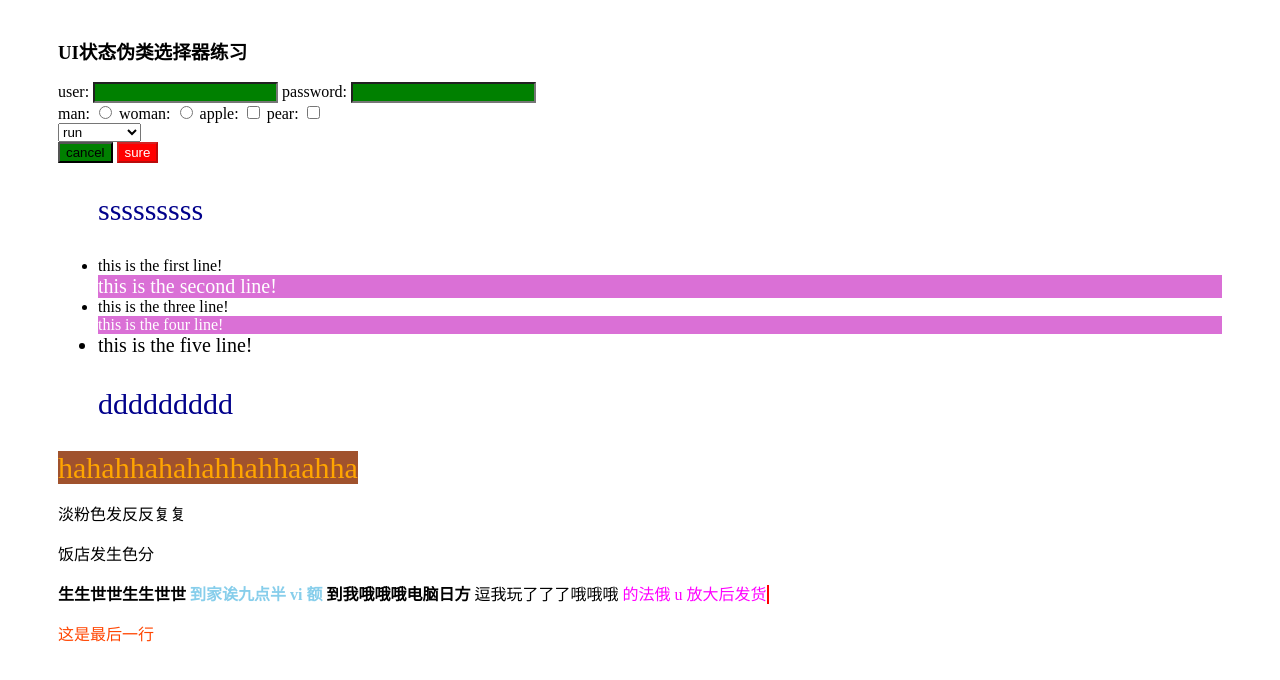
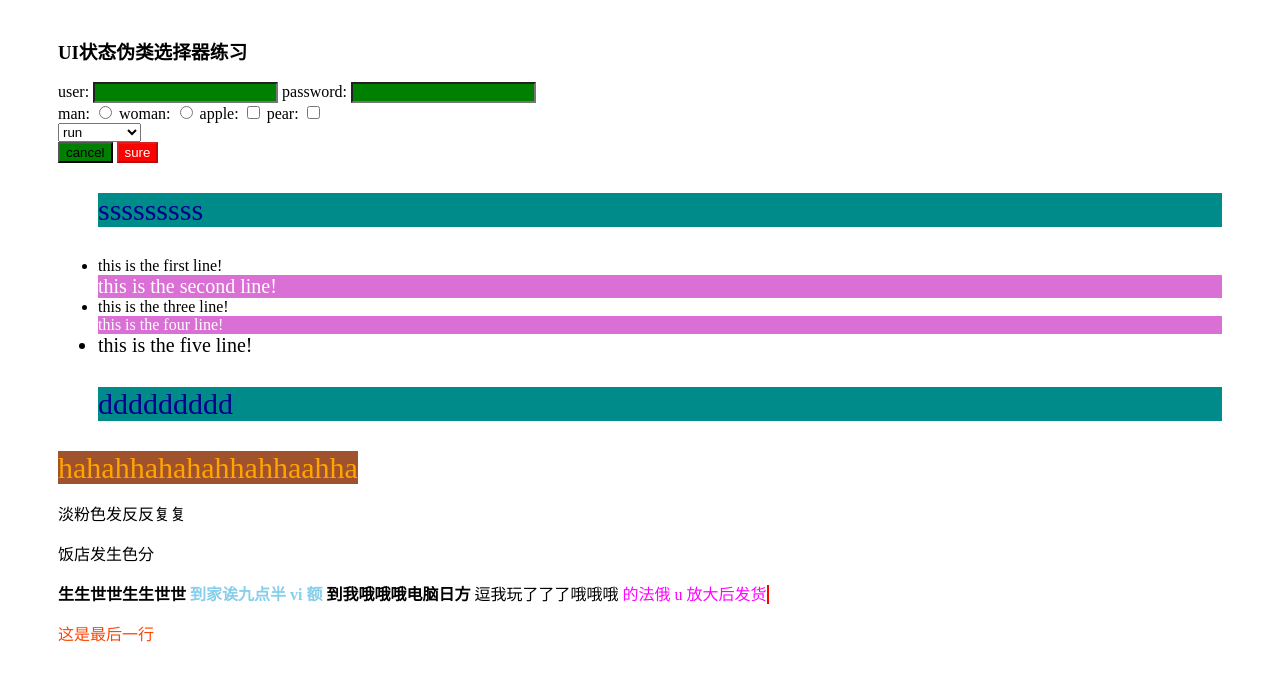
Before and after one commit to ChengLin-Zhou/css-basic-examples, a plain HTML site: page chapter_02/practice/index.html in a window 1280 px wide. Drawn offline with Linux system fonts and the light colour scheme.

Commit message:
否定伪类选择器

```diff
--- a/chapter_02/practice/index.css
+++ b/chapter_02/practice/index.css
@@ -58,3 +58,7 @@
     font-size: 30px;
     color: darkblue;
 }
+
+.practice .structure-pseudo-class>ul p:not(li) {
+    background: darkcyan;
+}
```
